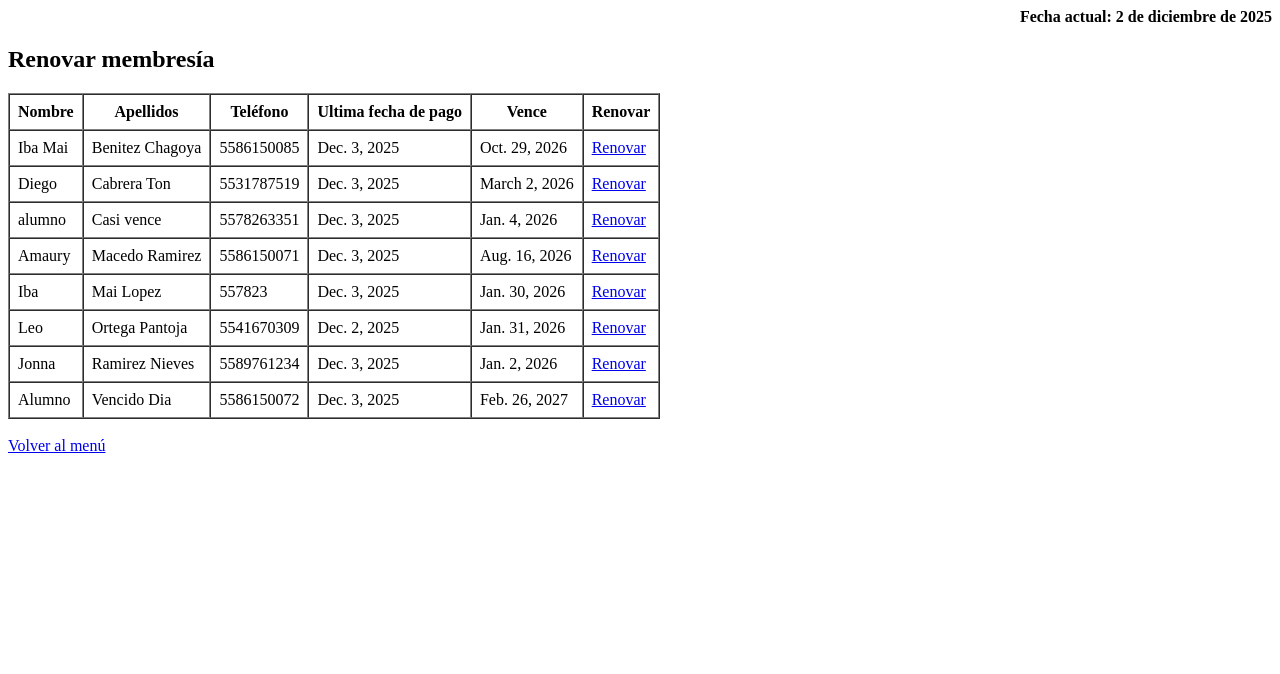
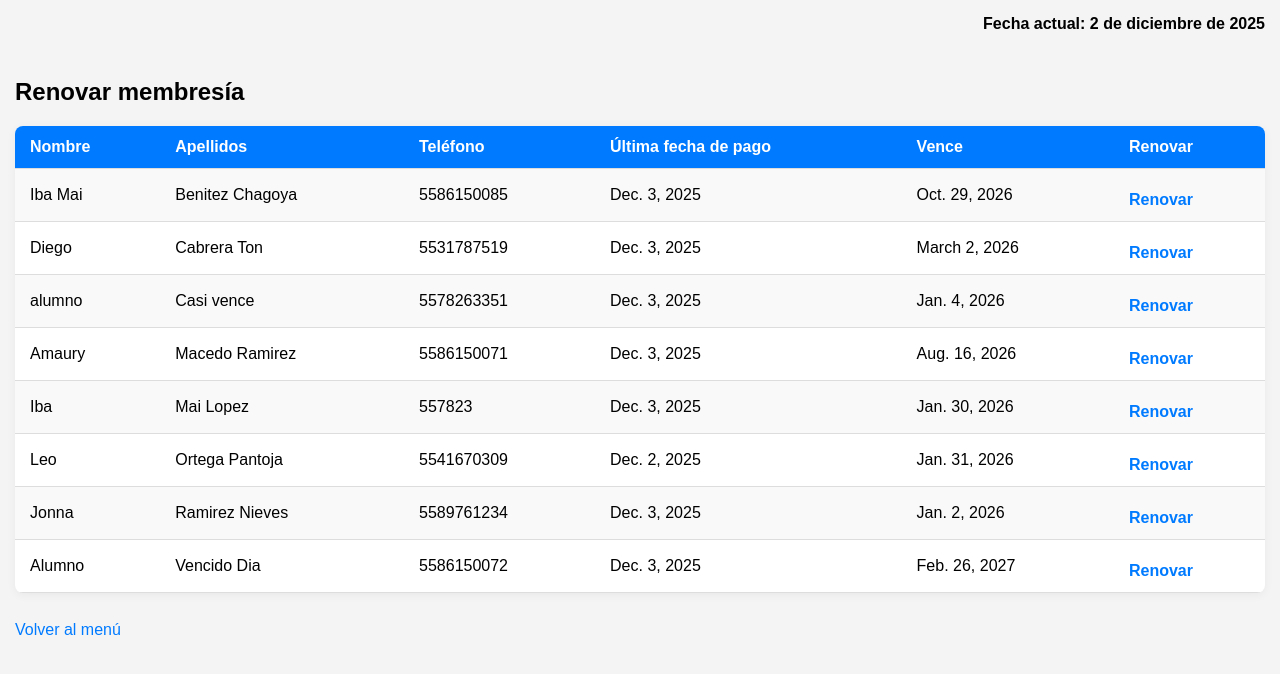
Before and after one commit to GerardoCalistenia/HA-System, a Django app: page /renovar/ in a window 1280 px wide. Shown: the top 674 px of the page. Run offline with Django 5.2, Linux system fonts and the light colour scheme; a user stored in the database is signed in; data comes from the database, SQL or seed files in the repository; both versions use the stored data as it was after the commit.

Commit message:
estilos y correccion de errores

```diff
--- a/alumnos/models.py
+++ b/alumnos/models.py
@@ -3,8 +3,6 @@ from django.utils import timezone
 from datetime import timedelta
 
 class Alumno(models.Model):
-    # Identificador único basado en nombre completo
-    # Evita duplicados
     id = models.CharField(primary_key=True, max_length=255, unique=True)
 
     nombres = models.CharField(max_length=100)
@@ -19,15 +17,12 @@ class Alumno(models.Model):
     fecha_vencimiento = models.DateField()
 
     def save(self, *args, **kwargs):
-        # ID basado en nombre
-        self.id = f"{self.apellidos.strip().replace(' ', '_')}_{self.nombres.strip().replace(' ', '_')}".lower()
-
-        # Solo recalcular si NO viene definida desde la vista
-        if not self.fecha_vencimiento:
-            self.fecha_vencimiento = self.fecha_pago + timedelta(days=30 * self.meses_pagados)
+        # Generar ID seguro y limpio
+        ap = self.apellidos.strip().replace(" ", "_")
+        nom = self.nombres.strip().replace(" ", "_")
+        self.id = f"{ap}_{nom}".lower()
 
         super().save(*args, **kwargs)
 
-
     def __str__(self):
         return f"{self.apellidos}, {self.nombres}"
--- a/alumnos/templates/lista_renovar.html
+++ b/alumnos/templates/lista_renovar.html
@@ -3,13 +3,13 @@
 {% block content %}
 <h2>Renovar membresía</h2>
 
-<table border="1" cellpadding="8" cellspacing="0">
+<table>
     <tr>
-        <th>Nombre</th>
-        <th>Apellidos</th>
-        <th>Teléfono</th>
-        <th>Ultima fecha de pago</th>
-        <th>Vence</th>
+        <th class="col-nombre">Nombre</th>
+        <th class="col-apellidos">Apellidos</th>
+        <th class="col-telefono">Teléfono</th>
+        <th class="col-fecha">Última fecha de pago</th>
+        <th class="col-fecha">Vence</th>
         <th>Renovar</th>
     </tr>
 
@@ -21,12 +21,13 @@
         <td>{{ alumno.fecha_pago }}</td>
         <td>{{ alumno.fecha_vencimiento }}</td>
         <td>
-            <a href="{% url 'renovar_membresia' alumno.id %}">Renovar</a>
+            <a class="table-link" href="{% url 'renovar_membresia' alumno.id %}">Renovar</a>
         </td>
     </tr>
+
     {% empty %}
     <tr>
-        <td colspan="5">No hay alumnos registrados.</td>
+        <td colspan="6">No hay alumnos registrados.</td>
     </tr>
     {% endfor %}
 </table>
--- a/alumnos/views.py
+++ b/alumnos/views.py
@@ -15,12 +15,18 @@ def registrar_alumno(request):
     if request.method == "POST":
         form = AlumnoForm(request.POST)
         if form.is_valid():
-            form.save()
+            alumno = form.save(commit=False)
+
+            # Calcular fecha de vencimiento
+            alumno.fecha_vencimiento = alumno.fecha_pago + timedelta(days=30 * alumno.meses_pagados)
+
+            alumno.save()
             return redirect("menu_principal")
     else:
         form = AlumnoForm()
 
     return render(request, "registrar_alumno.html", {"form": form})
+
 
 @login_required
 def lista_alumnos(request):
@@ -84,7 +90,7 @@ def renovar_membresia(request, alumno_id):
     hoy = timezone.localdate()
 
     if request.method == "POST":
-        meses = int(request.POST.get("meses", 1))
+        meses = int(request.POST.get("meses_pagados", 1))
 
         # Si aún no vence → acumular desde la fecha actual de vencimiento
         if alumno.fecha_vencimiento >= hoy:
@@ -93,15 +99,9 @@ def renovar_membresia(request, alumno_id):
             # Si ya venció → reiniciar desde hoy
             nueva_fecha = hoy + timedelta(days=30 * meses)
 
-        # Actualizar solo lo necesario
         alumno.fecha_pago = hoy
         alumno.meses_pagados = meses
-
-        # ⚠️ Asignar aquí ANTES del save,
-        # porque el save del modelo lo recalcularía mal
         alumno.fecha_vencimiento = nueva_fecha
-
-        # Guardar sin que el save del modelo te destruya la fecha nueva
         alumno.save()
 
         return redirect("lista_renovar")
--- a/gymapp/templates/base.html
+++ b/gymapp/templates/base.html
@@ -2,17 +2,116 @@
 <html lang="es">
 <head>
     <meta charset="UTF-8">
+    <meta name="viewport" content="width=device-width, initial-scale=1"> <!-- RESPONSIVE -->
     <title>Gimnasio</title>
+
+    <!-- Estilos globales -->
+    <style>
+        body {
+            font-family: Arial, sans-serif;
+            background: #f4f4f4;
+            margin: 0;
+            padding: 15px;
+        }
+
+        .top-bar {
+            text-align: right;
+            font-weight: bold;
+            margin-bottom: 15px;
+        }
+
+        /* Elimina el cuadrado blanco fijo */
+        .container {
+            width: 100%;
+            padding: 10px 0;
+        }
+
+        /* Inputs y botones */
+        input, select, textarea {
+            width: 100%;
+            padding: 12px;
+            margin: 8px 0;
+            border-radius: 6px;
+            border: 1px solid #ccc;
+            font-size: 16px;
+            background: #fff;
+        }
+
+        button {
+            width: 100%;
+            padding: 14px;
+            background: #007bff;
+            color: white;
+            border: none;
+            border-radius: 6px;
+            cursor: pointer;
+            font-size: 16px;
+        }
+
+        button:hover {
+            background: #0056b3;
+        }
+
+        a {
+            color: #007bff;
+            text-decoration: none;
+            margin-top: 10px;
+            display: inline-block;
+        }
+
+        /* ============================
+           TABLAS RESPONSIVAS MÓVIL
+           ============================ */
+        .table-wrapper {
+            width: 100%;
+            overflow-x: auto; /* Para scroll horizontal si es necesario */
+            margin-top: 15px;
+        }
+
+        table {
+            width: 100%;
+            border-collapse: collapse;
+            min-width: 600px; /* Así no colapsa en móvil */
+            background: white;
+            border-radius: 8px;
+            overflow: hidden;
+            box-shadow: 0 2px 10px rgba(0,0,0,0.05);
+        }
+
+        th, td {
+            padding: 12px 15px;
+            border-bottom: 1px solid #ddd;
+            text-align: left;
+            white-space: nowrap;
+        }
+
+        th {
+            background: #007bff;
+            color: white;
+        }
+
+        tr:nth-child(even) {
+            background: #f9f9f9;
+        }
+
+        .table-link {
+            color: #007bff;
+            font-weight: bold;
+        }
+
+    </style>
 </head>
+
 <body>
 
-    <div style="text-align: right; font-weight: bold; margin-bottom: 10px;">
+    <div class="top-bar">
         Fecha actual: {{ fecha_actual }}
-
     </div>
 
-    {% block content %}
-    {% endblock %}
+    <div class="container">
+        {% block content %}
+        {% endblock %}
+    </div>
 
 </body>
 </html>
```
Also changed, not shown: db.sqlite3.
